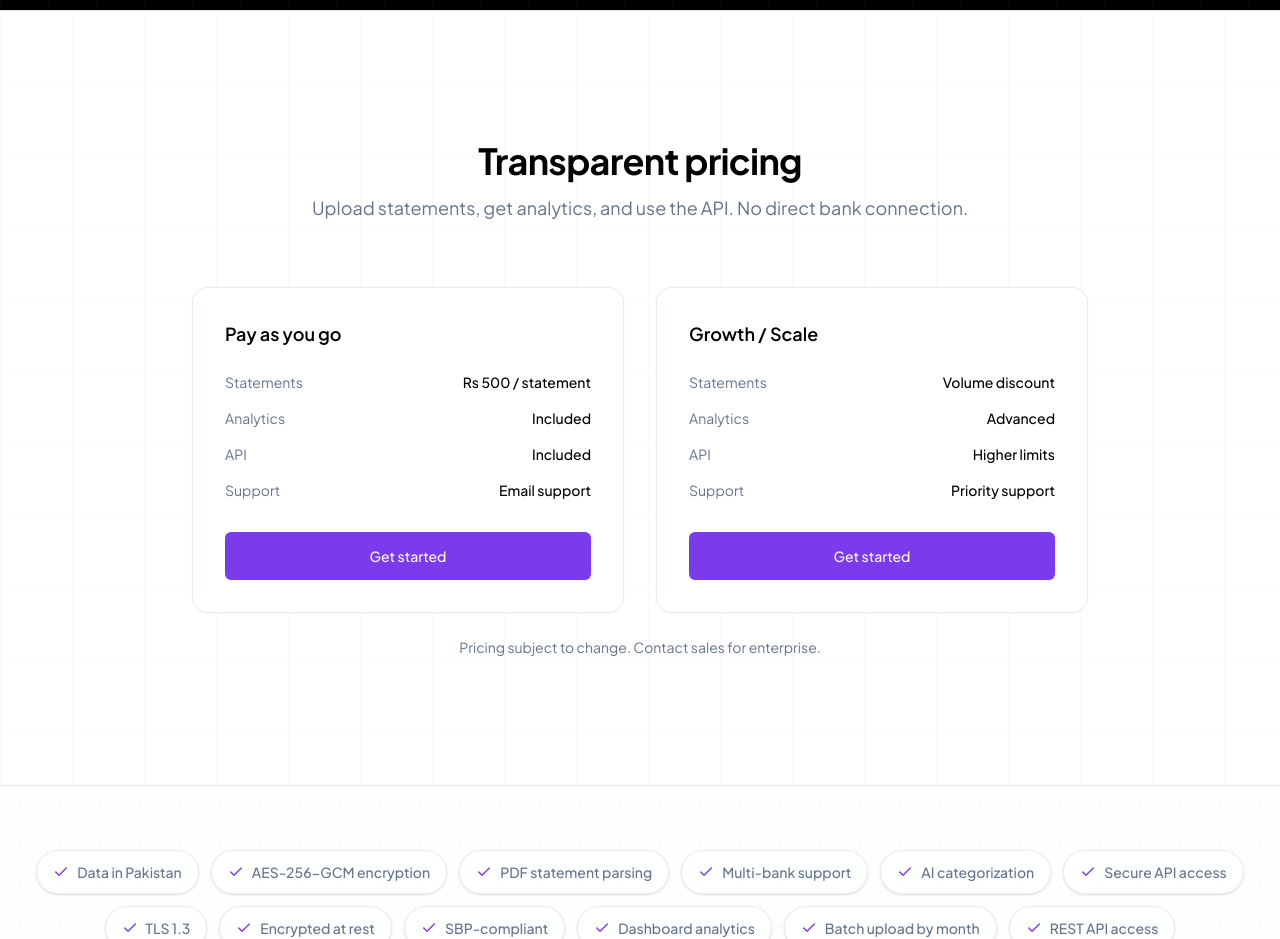
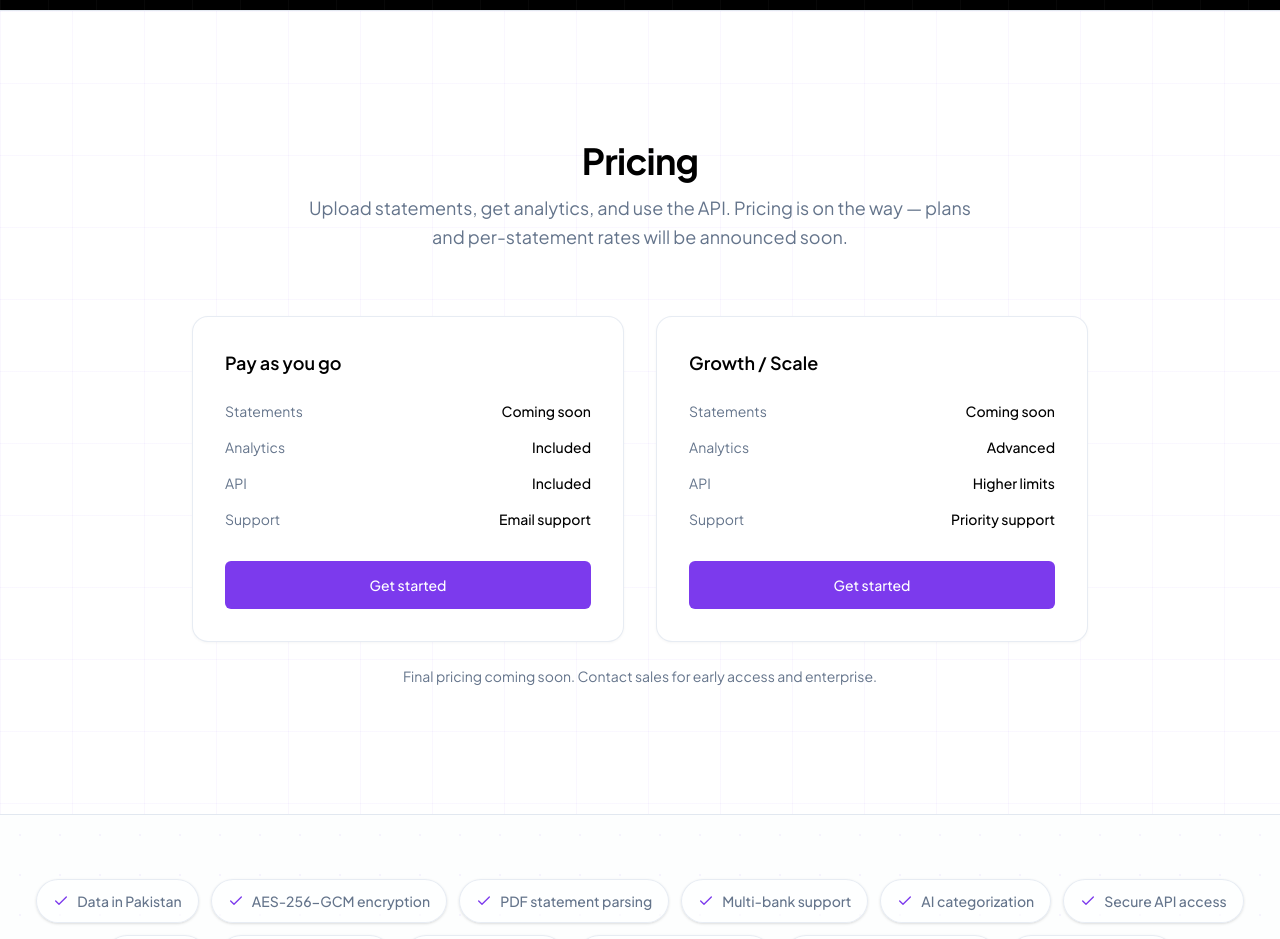
Before and after one commit to Setl-Org/setl-frontend, a React (Vite) app: page / in a window 1280 px wide. Shown: the part 2100-3039 px from the top of the page. Built offline with nearby package versions, Linux system fonts and the light colour scheme; no server answers.

Commit message:
Refactor code structure for improved readability and maintainability

```diff
--- a/src/features/home/components/PricingSection.jsx
+++ b/src/features/home/components/PricingSection.jsx
@@ -17,9 +17,10 @@ export function PricingSection({ currency = "PKR" }) {
     >
       <div className="mx-auto max-w-7xl px-4 sm:px-6 lg:px-8">
         <AnimatedSection className="mx-auto max-w-2xl text-center">
-          <h2 className="section-title">Transparent pricing</h2>
+          <h2 className="section-title">Pricing</h2>
           <p className="section-subtitle mt-2 sm:mt-4">
-            Upload statements, get analytics, and use the API. No direct bank connection.
+            Upload statements, get analytics, and use the API. Pricing is on the way —
+            plans and per-statement rates will be announced soon.
           </p>
         </AnimatedSection>
         <div className="mx-auto mt-10 grid max-w-4xl gap-6 sm:mt-16 sm:grid-cols-2 sm:gap-8">
@@ -34,7 +35,7 @@ export function PricingSection({ currency = "PKR" }) {
           transition={{ delay: 0.4 }}
           className="mt-6 text-center text-sm text-muted-foreground"
         >
-          Pricing subject to change. Contact sales for enterprise.
+          Final pricing coming soon. Contact sales for early access and enterprise.
         </motion.p>
       </div>
     </section>
--- a/src/features/home/constants.js
+++ b/src/features/home/constants.js
@@ -53,14 +53,14 @@ export const CURRENCIES = [
 export const PRICING_PLANS = [
   {
     name: "Pay as you go",
-    statements: { PKR: "Rs 500 / statement", AED: "AED 50 / statement", SAR: "SAR 50 / statement" },
+    statements: "Coming soon",
     analytics: { PKR: "Included", AED: "Included", SAR: "Included" },
     api: { PKR: "Included", AED: "Included", SAR: "Included" },
     support: { PKR: "Email support", AED: "Email support", SAR: "Email support" },
   },
   {
     name: "Growth / Scale",
-    statements: { PKR: "Volume discount", AED: "Volume discount", SAR: "Volume discount" },
+    statements: "Coming soon",
     analytics: { PKR: "Advanced", AED: "Advanced", SAR: "Advanced" },
     api: { PKR: "Higher limits", AED: "Higher limits", SAR: "Higher limits" },
     support: { PKR: "Priority support", AED: "Priority support", SAR: "Priority support" },
```
Also changed, not shown: public/favicon-1024.png (added), public/setl.png (added).
